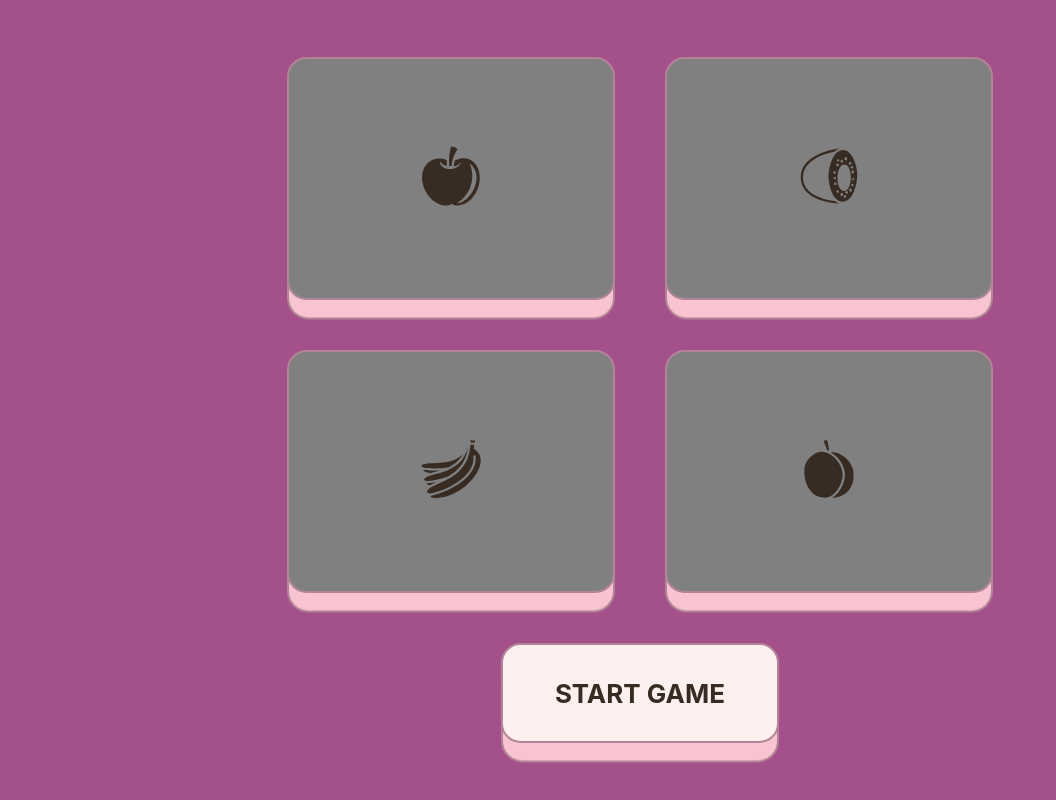
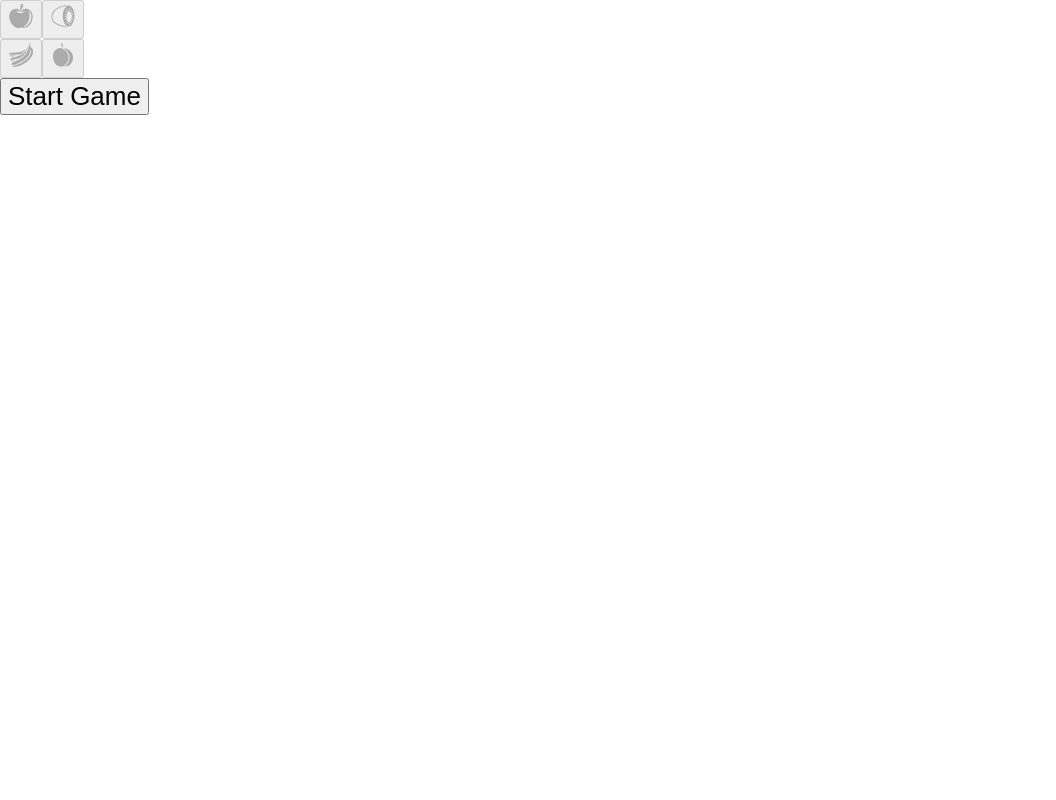
Before and after one commit to xSerafim/genius, a React (Vite) app: page / in a window 1280 px wide. Shown: the whole page, without its empty margins (0-1056 px from the left). Built offline with nearby package versions, Linux system fonts and the light colour scheme.

Commit message:
im not using css in home page at moment

```diff
--- a/src/pages/Game/style.css
+++ b/src/pages/Game/style.css
@@ -1,4 +1,4 @@
-* {
+/* * {
   box-sizing: border-box;
 }
 
@@ -9,18 +9,20 @@ body {
   display: flex;
   height: 100vh;
   justify-content: center;
-}
+} */
 
-.cardContainer {
+/* .cardContainer {
   display: flex;
   align-items: center;
   justify-content: center;
   width: 50vw;
-}
-
+  flex-wrap: wrap;
+} */
+/*
 .icons {
   height: 64px;
   width: 64px;
+  flex: 1 0 44%;
 }
 
 .icons-selected {
@@ -76,16 +78,16 @@ button.card-selected::before {
   box-shadow: 0 0 0 2px #b18597, 0 0.625em 0 0 #a4508b;
   transform: translate3d(0, 0.75em, -1em);
   transition: 0.15s cubic-bezier(0, 0, 0.6, 1);
-}
+} */
 
-.game-start {
+/* .game-start {
   padding: 1.25em 2em !important;
-}
+} */
 
 /* Buttons Ref
 https://codepen.io/cssparadise/pen/xxxadBp
 */
-button {
+/* button {
   position: relative;
   display: inline-block;
   cursor: pointer;
@@ -144,4 +146,4 @@ button.card:active {
 button.card:active::before {
   box-shadow: 0 0 0 2px #b18597, 0 0 #ffe3e2;
   transform: translate3d(0, 0, -1em);
-}
+} */
```
